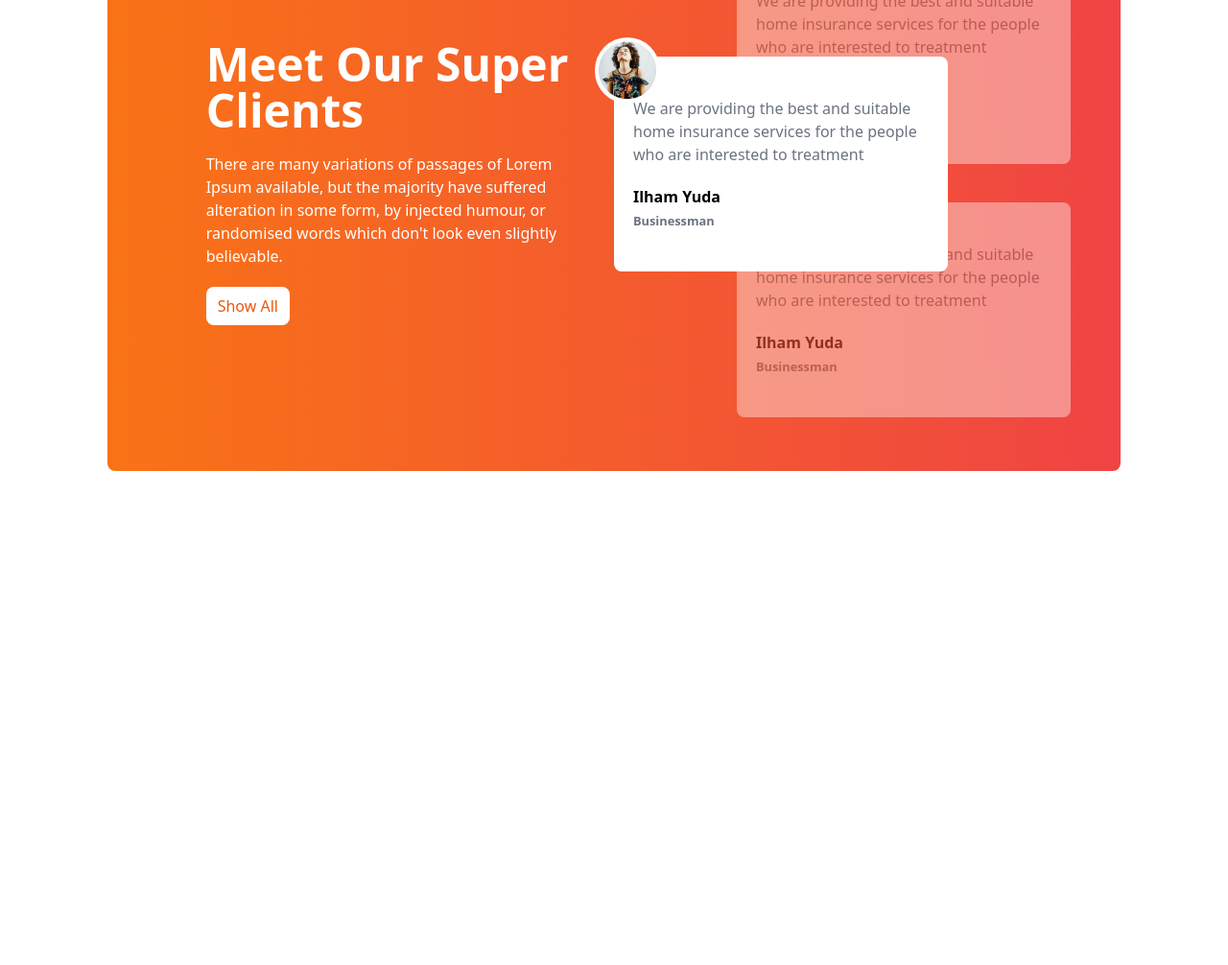
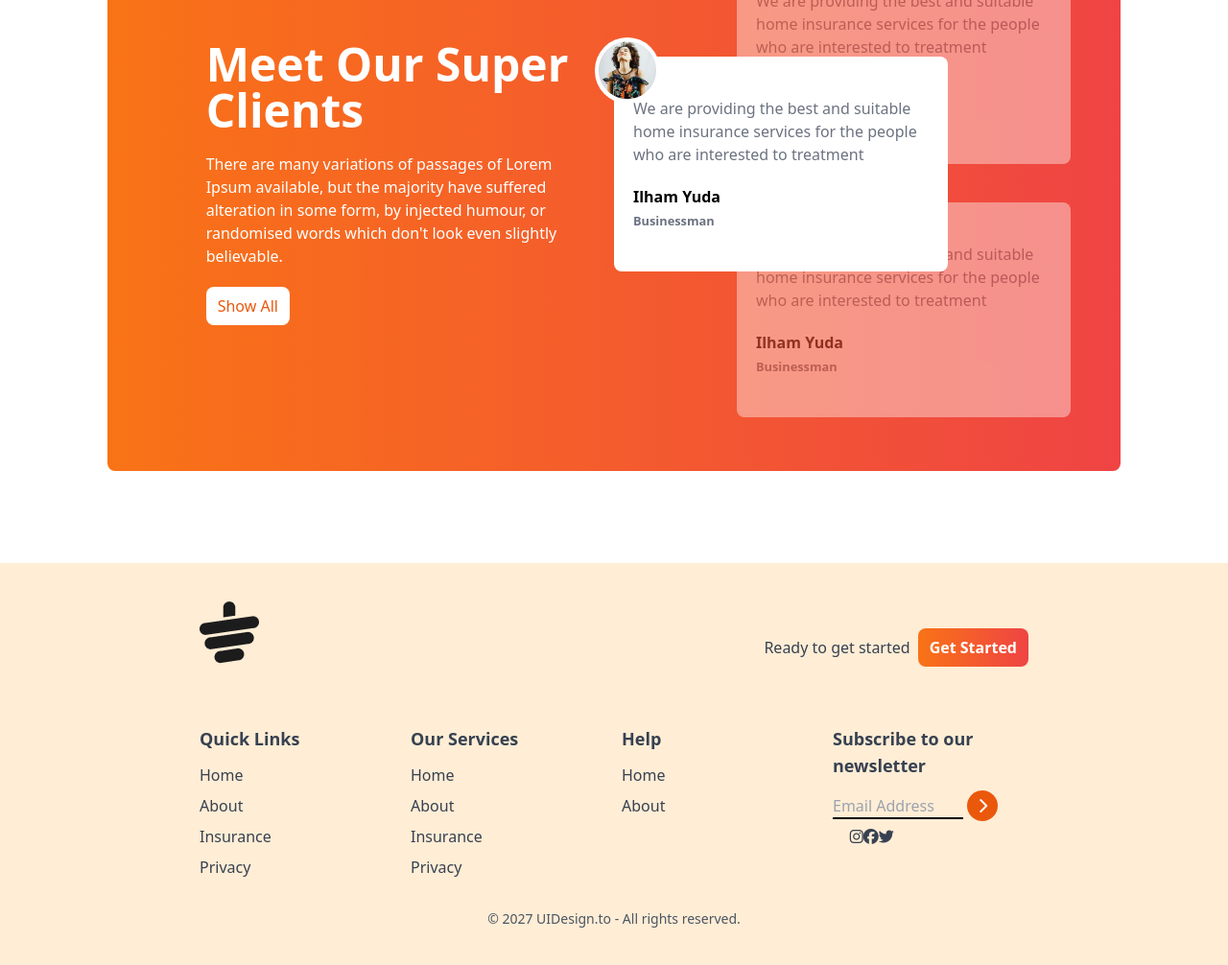
Before and after one commit to sufihasan/tea-house-project, a plain HTML site: page index.html in a window 1280 px wide. Shown: the part 1909-2915 px from the top of the page at 96% size. Before the commit the page ends 2496 px from the top, so only its background shows below. Drawn offline with nearby package versions, Linux system fonts and the light colour scheme.

Commit message:
footer section done

```diff
--- a/index.html
+++ b/index.html
@@ -240,11 +240,92 @@
             </div>
         </section>
 
+        <!-- news section  home work -->
+
+
+
     </main>
 
     <!-- footer start -->
-    <footer>
+    <footer class="bg-orange-100  text-gray-700 py-10 px-4 md:px-16">
+        <div class="w-9/12 mx-auto">
+            <!-- logo start-->
+            <div class="mb-8 flex justify-between">
+                <img class="mb-8" src="images/cup.png" alt="">
+                <div class="flex items-center gap-2">
+                    <h4>Ready to get started</h4>
+                    <button class="bg-gradient-to-r from-orange-500 to-red-500 px-3 py-2
+                    rounded-lg text-white font-bold ">Get Started</button>
+                </div>
+            </div>
 
+            <!--links -->
+            <div class="grid grid-cols-1 md:grid-cols-2 lg:grid-cols-4 gap-4">
+                <!-- first column -->
+                <div>
+                    <h3 class="font-semibold text-lg mb-3">Quick Links</h3>
+                    <ul class="space-y-2">
+                        <li><a class="hover:text-orange-600" href="#">Home</a></li>
+                        <li><a class="hover:text-orange-600" href="#">About</a></li>
+                        <li><a class="hover:text-orange-600" href="#">Insurance</a></li>
+                        <li><a class="hover:text-orange-600" href="#">Privacy</a></li>
+
+                    </ul>
+                </div>
+
+                <!-- 2nd column -->
+                <div>
+                    <h3 class="font-semibold text-lg mb-3">Our Services</h3>
+                    <ul class="space-y-2">
+                        <li><a class="hover:text-orange-600" href="#">Home</a></li>
+                        <li><a class="hover:text-orange-600" href="#">About</a></li>
+                        <li><a class="hover:text-orange-600" href="#">Insurance</a></li>
+                        <li><a class="hover:text-orange-600" href="#">Privacy</a></li>
+
+                    </ul>
+                </div>
+
+                <!-- 2rd column -->
+                <div>
+                    <h3 class="font-semibold text-lg mb-3">Help</h3>
+                    <ul class="space-y-2">
+                        <li><a class="hover:text-orange-600" href="#">Home</a></li>
+                        <li><a class="hover:text-orange-600" href="#">About</a></li>
+
+
+                    </ul>
+                </div>
+
+                <!-- 4th column -->
+                <div>
+                    <h3 class="font-semibold text-lg mb-3">Subscribe to our newsletter</h3>
+
+                    <div class="flex flex-col space-y-2">
+                        <div>
+                            <input class="bg-transparent border-b-2 border-black w-4/6" placeholder="Email Address"
+                                type="text">
+
+                            <i class="fa-solid fa-chevron-right h-8 w-8 bg-orange-600
+                             rounded-full text-white inline-flex justify-center items-center">
+                            </i>
+                            <div class="flex justify-center w-2/5 mb-2 mt-2">
+                                <i class="fa-brands fa-instagram"></i>
+                                <i class="fa-brands fa-facebook"></i>
+                                <i class="fa-brands fa-twitter"></i>
+
+
+                            </div>
+                        </div>
+                    </div>
+
+                </div>
+
+            </div>
+
+            <div class="text-center pt-4 mt-4">
+                <p class="text-sm text-gray-600">© 2027 UIDesign.to - All rights reserved.</p>
+            </div>
+        </div>
     </footer>
 </body>
 
```
